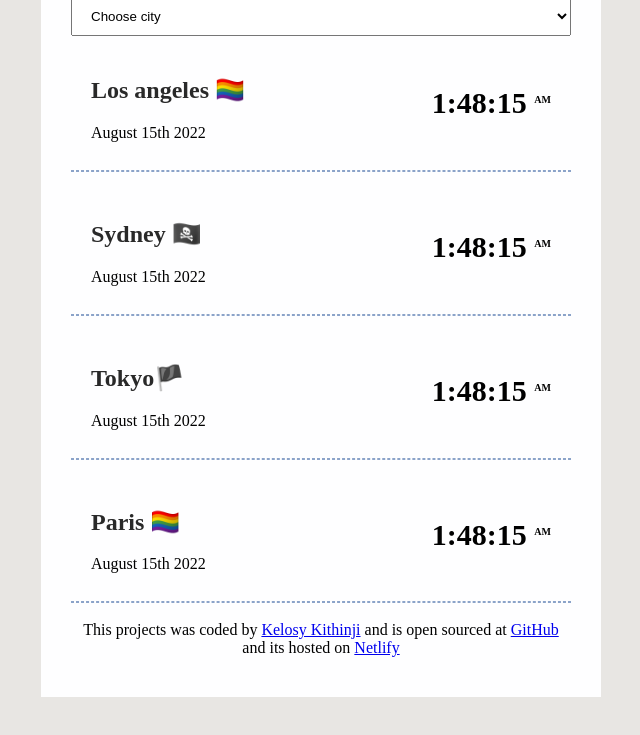
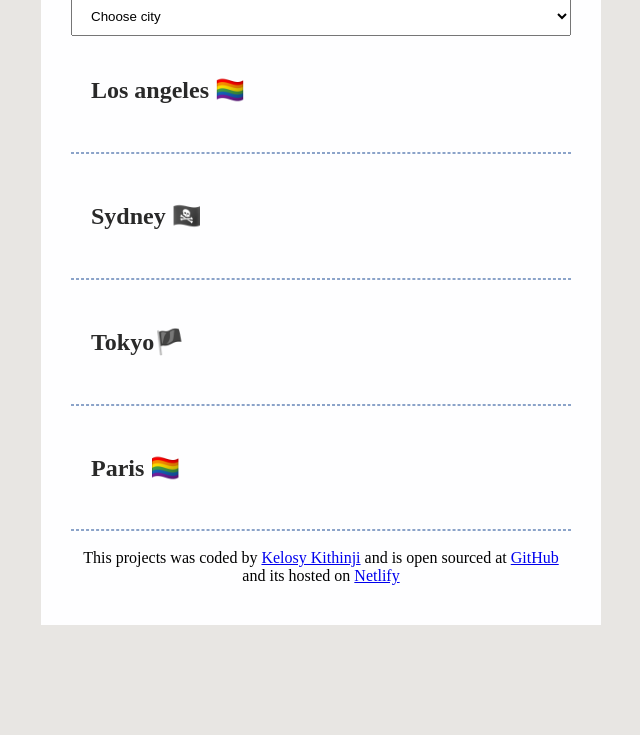
Before and after one commit to kelosykithinji/World-Clock, a plain HTML site: page index.html in a window 1280 px wide. Shown: the part 157-892 px from the top of the page, without its empty margins (319-959 px from the left). After the commit the page ends 832 px from the top, so only its background shows below. Drawn offline with Linux system fonts and the light colour scheme; a script that the page names is missing.

Commit message:
got rid of the fake data and set time to update every seconds

```diff
--- a/index.html
+++ b/index.html
@@ -30,34 +30,34 @@
                 <div class="cities-section" id="los-angeles">
                     <div class="inner-cities-section">
                         <h2>Los angeles 🏳‍🌈</h2>
-                        <div class="date" >August 15th 2022</div>
+                        <div class="date" ></div>
                     </div>
-                    <div class="time">1:48:15 <span class="time-unit">AM</span></div>
+                    <div class="time"> <span class="time-unit"></span></div>
                 </div>
                 <hr class="line">
                 <div class="cities-section" id="Sydney">
                     <div class="inner-cities-section">
                         <h2>Sydney 🏴‍☠️</h2>
-                        <div class="date">August 15th 2022</div>
+                        <div class="date"></div>
                     </div>
-                    <div class="time">1:48:15 <span class="time-unit">AM</span></div>
+                    <div class="time"> <span class="time-unit"></span></div>
                 </div>
                 <hr class="line">
                 <div class="cities-section" id="Tokyo">
                     <div class="inner-cities-section">
                         <h2>Tokyo🏴</h2>
-                        <div class="date">August 15th 2022</div>
+                        <div class="date"></div>
                     </div>
-                    <div class="time">1:48:15 <span class="time-unit">AM</span></div>
+                    <div class="time"> <span class="time-unit"></span></div>
 
                 </div>
                 <hr class="line">
                 <div class="cities-section" id="Paris">
                     <div class="inner-cities-section" >
                         <h2>Paris 🏳‍🌈</h2>
-                        <div class="date">August 15th 2022</div>
+                        <div class="date"></div>
                     </div>
-                    <div class="time">1:48:15 <span class="time-unit">AM</span></div>
+                    <div class="time"> <span class="time-unit"></span></div>
                 </div>
                 <hr class="line">
 
--- a/javascript/index.js
+++ b/javascript/index.js
@@ -45,8 +45,8 @@ function changeDate(event){
         parisTime.innerHTML = moment().tz("Europe/Paris").format("h:mm:ss A");
       }
 }
-
-
+//this sets the seconds to update every second
+setInterval(changeDate, 1000);
 
 let chooseCities = document.querySelector("#choose-city");
 chooseCities.addEventListener("change", changeDate);
```
